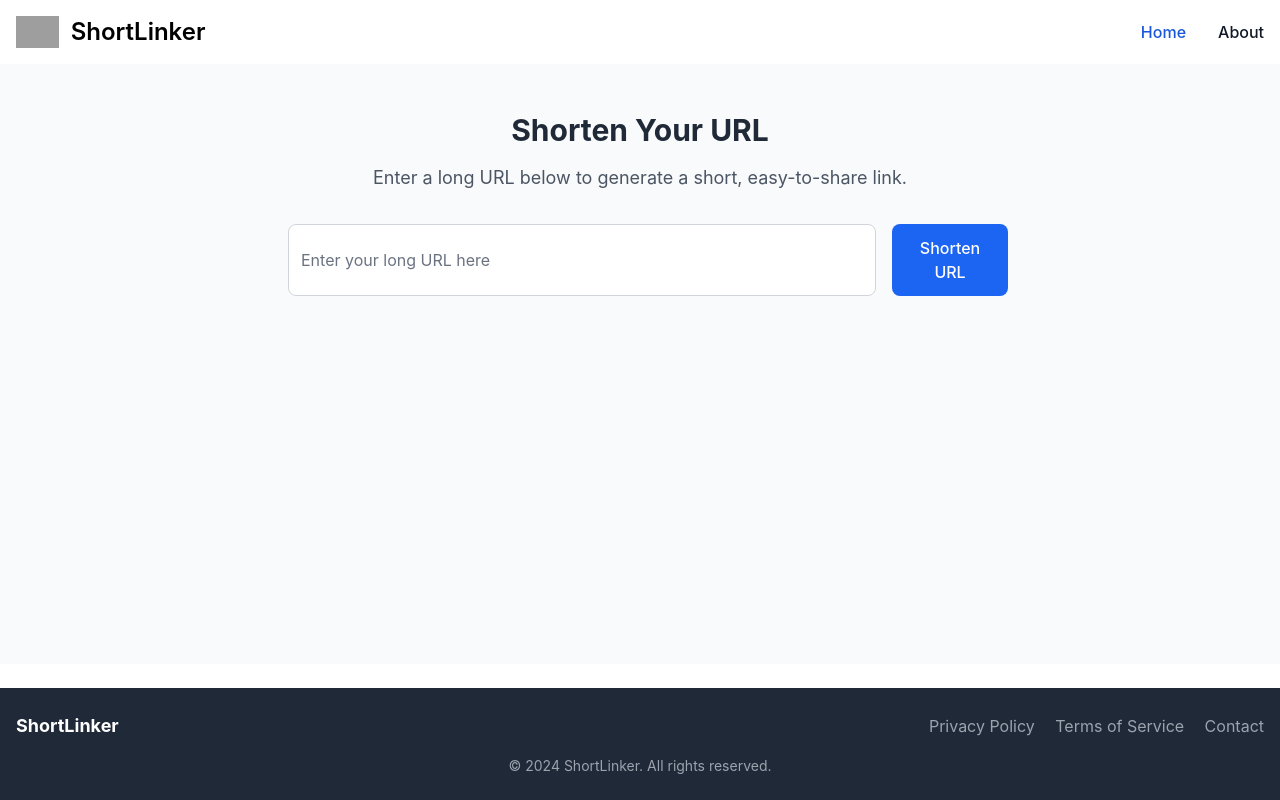
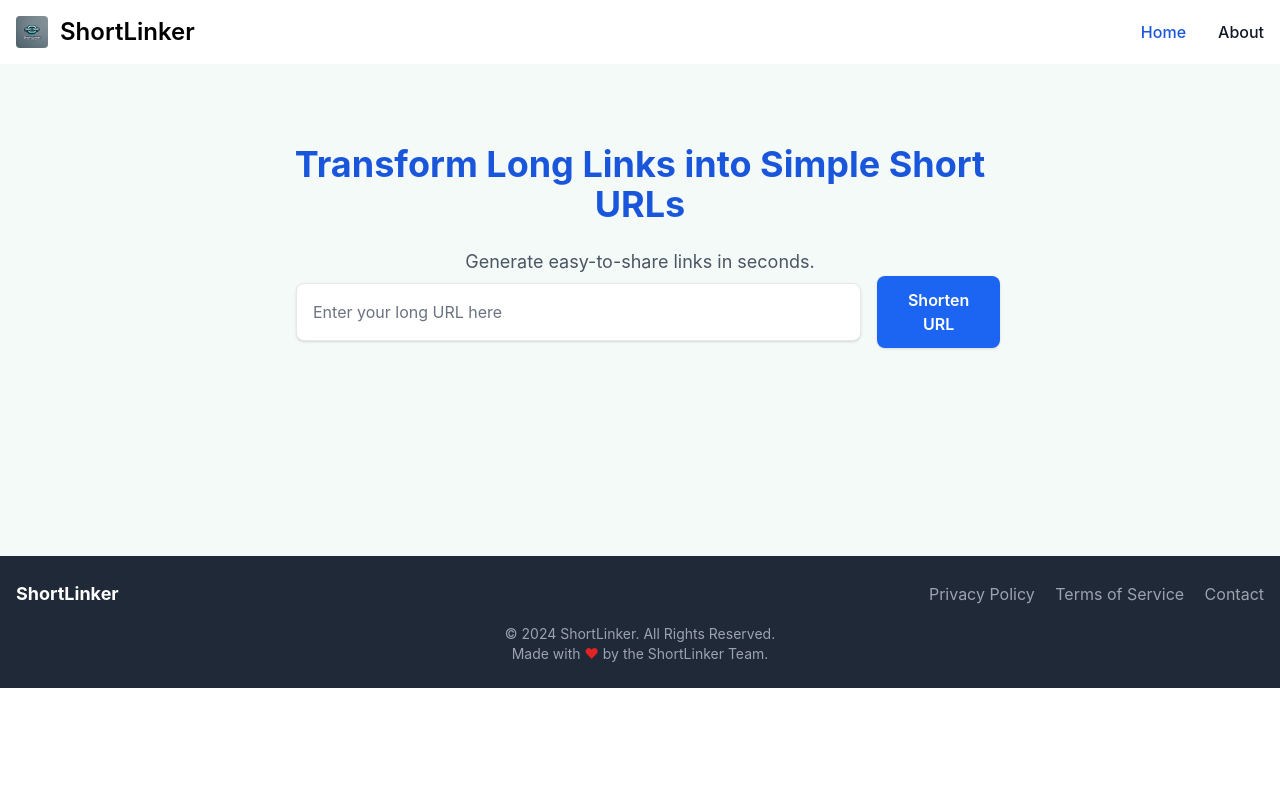
Before and after one commit to komronbek-tufliyev/shortlinker, a Django app: page / in a window 1280 px wide. Run offline with Django 5.2, Linux system fonts and the light colour scheme; parts of the project's set-up code (start-up, migrations or seed data) failed here and were passed over; some libraries are stand-ins or nearby versions; grey boxes are pictures that could not be loaded.

Commit message:
Added static availability

```diff
--- a/app/urls.py
+++ b/app/urls.py
@@ -1,8 +1,8 @@
 from django.urls import path
-from .views import home_view, redirect_url_view
+from .views import home_view, redirect_url_view, about_view
 
 urlpatterns = [
     path('', home_view, name="home"),
+    path('about/', about_view, name="about"),
     path('<str:shortened_part>', redirect_url_view, name='redirect'),
-
 ]
--- a/app/views.py
+++ b/app/views.py
@@ -59,3 +59,7 @@ def redirect_url_view(request, shortened_part):
         return render(request, template, context)
     except UrlShortener.DoesNotExist:
         raise Http404('Sorry, this link is broken :(')
+
+def about_view(request):
+    template = 'about.html'
+    return render(request, template)
--- a/config/settings.py
+++ b/config/settings.py
@@ -125,7 +125,9 @@ USE_TZ = True
 # Static files (CSS, JavaScript, Images)
 # https://docs.djangoproject.com/en/5.1/howto/static-files/
 
-STATIC_URL = 'static/'
+STATIC_URL = '/static/'
+STATIC_ROOT = BASE_DIR / "staticfiles"
+STATICFILES_DIRS = [BASE_DIR / "static"]
 # STATIC_ROOT = BASE_DIR / 'staticfiles'
 # STATICFILES_FINDERS = ('compressor.finders.CompressorFinder',)
 
--- a/config/urls.py
+++ b/config/urls.py
@@ -16,8 +16,13 @@ Including another URLconf
 """
 from django.contrib import admin
 from django.urls import path, include
+from django.conf import settings
+from django.conf.urls.static import static
 
 urlpatterns = [
     path('admin/', admin.site.urls),
     path('', include('app.urls'), name='app'),
 ]
+
+if settings.DEBUG:
+    urlpatterns += static(settings.STATIC_URL, document_root=settings.STATIC_ROOT)
--- a/templates/base.html
+++ b/templates/base.html
@@ -8,7 +8,7 @@
         {% block title %}{% endblock %}
     </title>
     <link href="https://cdn.jsdelivr.net/npm/flowbite@2.5.2/dist/flowbite.min.css" rel="stylesheet" />
-
+    <link rel="shortcut icon" href="{% static 'images/logo2.png' %}" type="image/x-icon">
 </head>
 <body>
 
--- a/templates/footer.html
+++ b/templates/footer.html
@@ -1,4 +1,4 @@
-<footer class="bg-gray-800 text-white py-6 mt-12 fixed bottom-0 left-0 w-full">
+<footer class="bg-gray-800 text-white py-6 mt-12 bottom-0 left-0 w-full">
     <div class="max-w-screen-lg mx-auto px-4">
         <div class="flex justify-between items-center">
             <div class="text-lg font-bold">ShortLinker</div>
@@ -9,7 +9,9 @@
             </div>
         </div>
         <div class="mt-4 text-center text-gray-400 text-sm">
-            &copy; 2024 ShortLinker. All rights reserved.
+            <p>&copy; 2024 ShortLinker. All Rights Reserved.</p>
+            <p>Made with <span class="text-red-600">♥</span> by the ShortLinker Team.</p>
+
         </div>
     </div>
 </footer>
--- a/templates/home.html
+++ b/templates/home.html
@@ -6,37 +6,45 @@
 
 {% block content %}
 
-<section class="bg-gray-50 py-12 min-h-screen" style="min-height: 600px;">
-    <div class="px-4 mx-auto max-w-screen-md text-center">
-        <h2 class="mb-4 text-3xl font-bold text-gray-800">Shorten Your URL</h2>
-        <p class="mb-8 text-lg text-gray-600">
-            Enter a long URL below to generate a short, easy-to-share link.
+<section class="bg-gradient-to-b from-blue-50 to-gray-100 py-20 min-h-screen pt-10" style="height: 492px;">
+    <div class="px-6 mx-auto max-w-screen-md text-center">
+        <!-- Header -->
+        <h2 class="mb-6 text-4xl font-bold text-blue-700 pt-10">
+            Transform Long Links into Simple Short URLs
+        </h2>
+        <p class="mb-12 text-lg text-gray-600">
+            Generate easy-to-share links in seconds.
         </p>
 
-        <form method="POST" action="/" class="flex flex-col space-y-4 md:flex-row md:space-y-0 md:space-x-4 justify-center">
+        <!-- Form Section -->
+        <form method="POST" action="/" class="flex flex-col space-y-4 md:flex-row md:space-y-0 md:space-x-4 items-center justify-center">
             {% csrf_token %}
             <input
                 type="url"
                 name="url"
                 placeholder="Enter your long URL here"
-                class="w-full p-3 text-gray-900 rounded-lg border border-gray-300 focus:ring-2 focus:ring-blue-500 focus:outline-none"
+                class="w-full md:w-2/3 p-4 text-gray-800 bg-white rounded-lg shadow focus:ring-2 focus:ring-blue-500 focus:outline-none border border-gray-200 transition duration-300 ease-in-out"
                 required>
 
             <button
                 type="submit"
-                class="w-full md:w-auto px-5 py-3 bg-blue-600 text-white font-medium rounded-lg hover:bg-blue-700 focus:ring-4 focus:ring-blue-300">
+                class="w-full md:w-auto px-6 py-3 bg-blue-600 text-white font-semibold rounded-lg shadow hover:bg-blue-700 focus:ring-4 focus:ring-blue-300 transition duration-300 ease-in-out transform hover:scale-105">
                 Shorten URL
             </button>
         </form>
 
+        <!-- Error Message -->
         {% if errors %}
-            <p class="mt-4 text-red-600 font-medium">{{ errors }}</p>
+            <p class="mt-6 text-red-600 font-medium">{{ errors }}</p>
         {% endif %}
 
+        <!-- Shortened URL Display -->
         {% if new_url %}
-            <div class="mt-8 bg-white p-6 rounded-lg shadow-md">
-                <p class="text-gray-700 text-lg">Here is your short link:</p>
-                <a href="{{ new_url }}" target="_blank" class="text-blue-600 text-xl font-medium hover:underline">{{ new_url }}</a>
+            <div class="mt-10 bg-white p-8 rounded-lg shadow-lg border border-gray-200 transform transition duration-500 hover:scale-105">
+                <p class="text-gray-700 text-lg font-medium">Your short link:</p>
+                <a href="{{ new_url }}" target="_blank" class="text-blue-600 text-xl font-semibold hover:underline break-all">
+                    {{ new_url }}
+                </a>
             </div>
         {% endif %}
     </div>
--- a/templates/navbar.html
+++ b/templates/navbar.html
@@ -1,9 +1,9 @@
+{% load static %}
 
-
-<nav class="bg-white border-gray-200 dark:bg-gray-900">
+<nav class="bg-white sticky border-gray-200 dark:bg-gray-900">
     <div class="max-w-screen-xl flex flex-wrap items-center justify-between mx-auto p-4">
       <a href="{% url 'home' %}" class="flex items-center space-x-3 rtl:space-x-reverse">
-          <img src="https://flowbite.com/docs/images/logo.svg" class="h-8" alt="Flowbite Logo" />
+          <img src="{% static 'images/logo2.png' %}" class="h-8 rounded" alt="Flowbite Logo" />
           <span class="self-center text-2xl font-semibold whitespace-nowrap dark:text-white">ShortLinker</span>
       </a>
       <button data-collapse-toggle="navbar-default" type="button" class="inline-flex items-center p-2 w-10 h-10 justify-center text-sm text-gray-500 rounded-lg md:hidden hover:bg-gray-100 focus:outline-none focus:ring-2 focus:ring-gray-200 dark:text-gray-400 dark:hover:bg-gray-700 dark:focus:ring-gray-600" aria-controls="navbar-default" aria-expanded="false">
@@ -18,7 +18,7 @@
             <a href="{% url 'home' %}" class="block py-2 px-3 text-white bg-blue-700 rounded md:bg-transparent md:text-blue-700 md:p-0 dark:text-white md:dark:text-blue-500" aria-current="page">Home</a>
           </li>
           <li>
-            <a href="#" class="block py-2 px-3 text-gray-900 rounded hover:bg-gray-100 md:hover:bg-transparent md:border-0 md:hover:text-blue-700 md:p-0 dark:text-white md:dark:hover:text-blue-500 dark:hover:bg-gray-700 dark:hover:text-white md:dark:hover:bg-transparent">About</a>
+            <a href="{% url 'about' %}" class="block py-2 px-3 text-gray-900 rounded hover:bg-gray-100 md:hover:bg-transparent md:border-0 md:hover:text-blue-700 md:p-0 dark:text-white md:dark:hover:text-blue-500 dark:hover:bg-gray-700 dark:hover:text-white md:dark:hover:bg-transparent">About</a>
           </li>
         </ul>
       </div>
```
Also changed, not shown: requirements.txt (added, +12 -0 lines), templates/about.html (+112 -0 lines), README.md, static/images/logo.webp (added), static/images/logo2.png (added).
